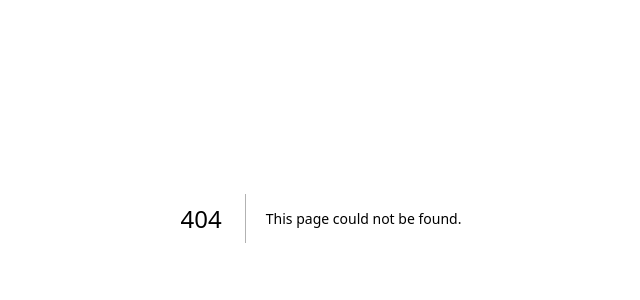
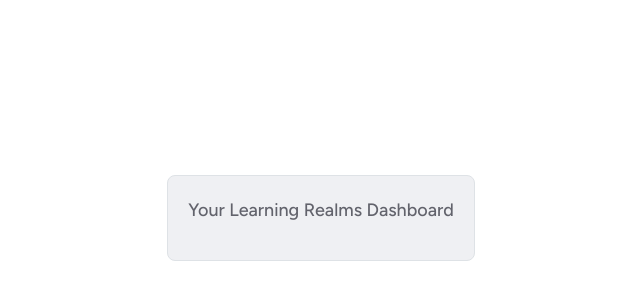
Before and after one commit to yuhijackman/knowmad, a Next.js app: page /dashboard in a window 1280 px wide. Before the commit this address had no page. Shown: the part 182-482 px from the top of the page, without its empty margins (319-959 px from the left). Built offline with nearby package versions, Linux system fonts and the light colour scheme.

Commit message:
📃create a dashboard page

```diff
--- /dev/null
+++ b/app/(routes)/dashboard/(overview)/page.tsx
@@ -0,0 +1,11 @@
+import { Paper, Text } from "@mantine/core";
+
+export default function LoginPage() {
+	return (
+		<Paper radius="md" p="lg" withBorder={true} maw={400} mx="auto" my="xl">
+			<Text size="lg" fw={500} ta="center" mb="md">
+				Your Learning Realms Dashboard
+			</Text>
+		</Paper>
+	);
+}
--- /dev/null
+++ b/app/(routes)/dashboard/layout.tsx
@@ -0,0 +1,13 @@
+import { Container, Flex } from "@mantine/core";
+
+export default function AuthLayout({
+	children,
+}: { children: React.ReactNode }) {
+	return (
+		<Container size="sm" h="100vh">
+			<Flex align="center" justify="center" h="100%">
+				{children}
+			</Flex>
+		</Container>
+	);
+}
```
